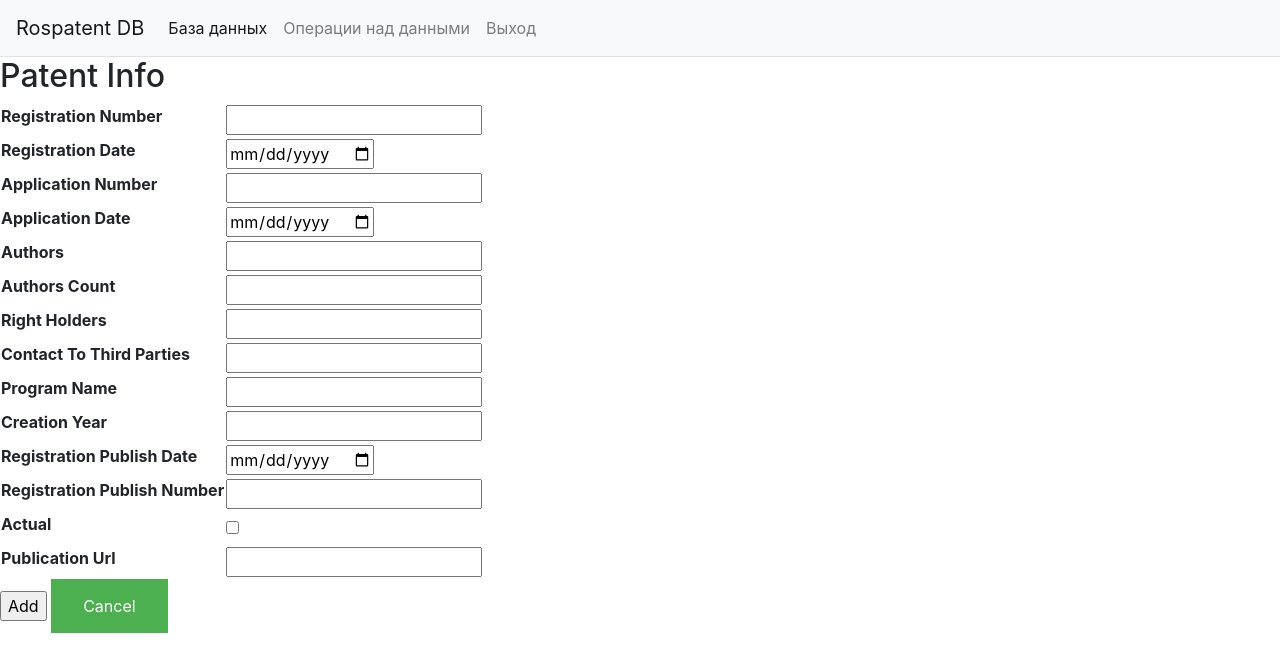
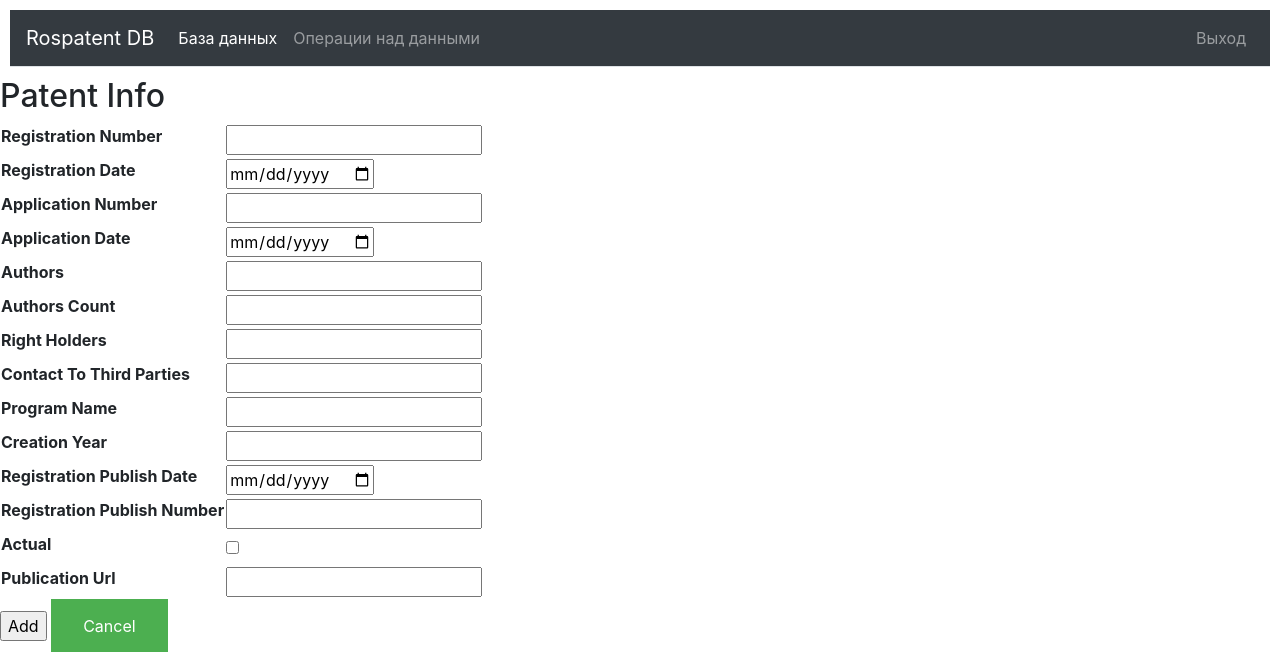
Before and after one commit to moevm/nosql2h22-rospatent, a Flask app: page /addpatent in a window 1280 px wide. Shown: the top 652 px of the page. Run offline with Flask 2, Linux system fonts and the light colour scheme; the visitor is signed in with stand-in values (Sample User, id 1); parts of the project's set-up code (start-up, migrations or seed data) failed here and were passed over; some libraries are stand-ins or nearby versions.

Commit message:
app/static/css/style.css

```diff
--- a/app/static/css/style.css
+++ b/app/static/css/style.css
@@ -3,6 +3,13 @@
 	margin-bottom: 20px;
 	border: 1px solid #dddddd;
 	border-collapse: collapse;
+}
+
+#navbar_inner {
+	margin-top: 10px;
+	padding-left: 10px;
+	padding-right: 10px;
+	padding-bottom: 10px;
 }
 
 .table th {
--- a/app/templates/base.html
+++ b/app/templates/base.html
@@ -7,14 +7,14 @@
     <title>Rospatent Database</title>
     <link rel="stylesheet" href="{{ url_for('static', filename= 'css/style.css') }}">
     <link rel="stylesheet" href="{{ url_for('static', filename= 'css/bootstrap.min.css') }}">
-    <script src="{{ url_for('static', filename= 'js/jquery.min.js') }}" ></script>
+    <script src="{{ url_for('static', filename= 'js/jquery.min.js') }}"></script>
     <script src="{{ url_for('static', filename= 'js/bootstrap.min.js') }}"></script>
 </head>
 
 <body>
     <div id="navbar_inner">
         <div id="navbar_middle">
-            <nav class="navbar navbar-expand-lg navbar-light bg-light border-bottom">
+            <nav class="navbar navbar-expand-lg navbar-dark bg-dark border-bottom">
                 <a class="navbar-brand" href="/">
                     Rospatent DB
                 </a>
@@ -26,13 +26,15 @@
                     <div class="navbar-nav">
                         <a class="nav-link active" href="/">База данных</a>
                         <a class="nav-link">Операции над данными</a>
-                        {% if not current_user.is_authenticated %}
-                        <a class="nav-link" href="{{ url_for('login') }}">Вход</a>
-                        {% endif %}
-                        {% if current_user.is_authenticated %}
-                        <a class="nav-link" href="{{ url_for('logout') }}">Выход</a>
-                        {% endif %}
                     </div>
+                </div>
+                <div class="navbar-nav">
+                    {% if not current_user.is_authenticated %}
+                    <a class="nav-link" href="{{ url_for('login') }}">Вход</a>
+                    {% endif %}
+                    {% if current_user.is_authenticated %}
+                    <a class="nav-link" href="{{ url_for('logout') }}">Выход</a>
+                    {% endif %}
                 </div>
             </nav>
         </div>
@@ -42,8 +44,10 @@
     {% endblock %}
 
     <script type="text/javascript" charset="utf8" src="https://code.jquery.com/jquery-3.6.0.min.js"></script>
-    <script type="text/javascript" charset="utf8" src="https://cdn.datatables.net/1.10.25/js/jquery.dataTables.js"></script>
-    <script type="text/javascript" charset="utf8" src="https://cdn.datatables.net/1.10.25/js/dataTables.bootstrap5.js"></script>
+    <script type="text/javascript" charset="utf8"
+        src="https://cdn.datatables.net/1.10.25/js/jquery.dataTables.js"></script>
+    <script type="text/javascript" charset="utf8"
+        src="https://cdn.datatables.net/1.10.25/js/dataTables.bootstrap5.js"></script>
 
     {% block scripts %}
     {% endblock %}
```
